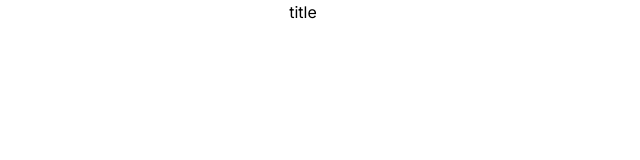
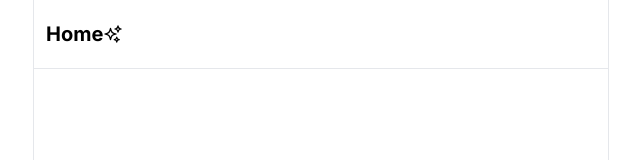
Before and after one commit to RashJrEdmund/twitter-clone, a Next.js app: page / in a window 1280 px wide. Shown: the top 160 px of the page, without its empty margins (337-977 px from the left). Built offline with nearby package versions, Linux system fonts and the light colour scheme.

Commit message:
feed section

```diff
--- a/package.json
+++ b/package.json
@@ -9,6 +9,7 @@
     "lint": "next lint"
   },
   "dependencies": {
+    "@heroicons/react": "^2.0.18",
     "@types/node": "20.2.3",
     "@types/react": "18.2.6",
     "@types/react-dom": "18.2.4",
--- a/src/app/page.tsx
+++ b/src/app/page.tsx
@@ -1,10 +1,13 @@
-import Feed from "@/atoms/Feed";
+import Feed from "@/components/atoms/Feed";
 
 
-export default function Home() {
+type Props = {};
+export default function Home({}: Props) {
   return (
-    <main className="flex  flex-col items-center ">
-     <Feed/>
-    </main>
-  )
+    <div className="flex min-h-screen max-w-7xl mx-auto">
+      {/* <Sidebar /> */}
+      <Feed />
+      {/* <Widget /> */}
+    </div>
+  );
 }
--- a/src/atoms/Feed.tsx
+++ /dev/null
@@ -1,12 +0,0 @@
-import type { NextPage } from "next";
-import Head from "next/head";
-
-function Feed() {
-  return (
-    <div className="xl:ml-[500px] border-l border-r xl:min-w-[576px] sm:ml-[73px]">
-      title
-    </div>
-  );
-};
-
-export default Feed;
--- /dev/null
+++ b/src/components/atoms/Feed.tsx
@@ -0,0 +1,15 @@
+import { SparklesIcon } from "@heroicons/react/24/outline";
+type Props = {};
+
+export default function Feed({}: Props) {
+  return (
+    <div className="xl:ml-[370px] border-l border-r border-gray-200 xl:min-w-[576px] sm:ml-[73px] flex-grow max-w-xl">
+      <div className="flex px-3 py-5 border-b border-gray-200 sticky top-0 z-50 bg-white ">
+        <h2 className="text-lg sm:text-xl font-bold cursor-pointer">Home</h2>
+        <div className="hoverEffect flex items-center justify-center px-0">
+          <SparklesIcon className="h-5" />
+        </div>
+      </div>
+    </div>
+  );
+}
--- /dev/null
+++ b/src/components/atoms/feed.css
@@ -0,0 +1,3 @@
+.okay {
+    background-color: transparent;
+}
```
Also changed, not shown: src/components/molecules/Molecules.tsx (added), src/components/organisms/Organisms.tsx (added), 1 other file (tests, documents, lock files or other folders).
